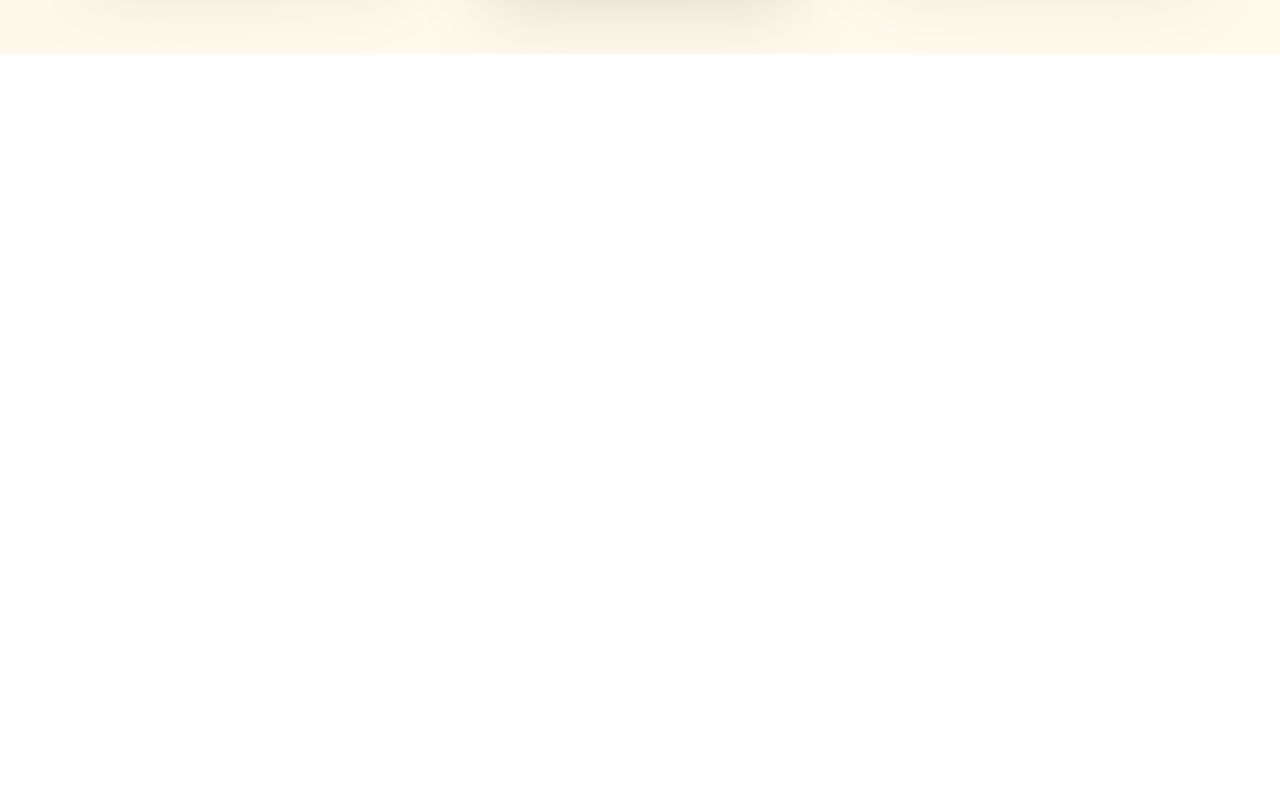
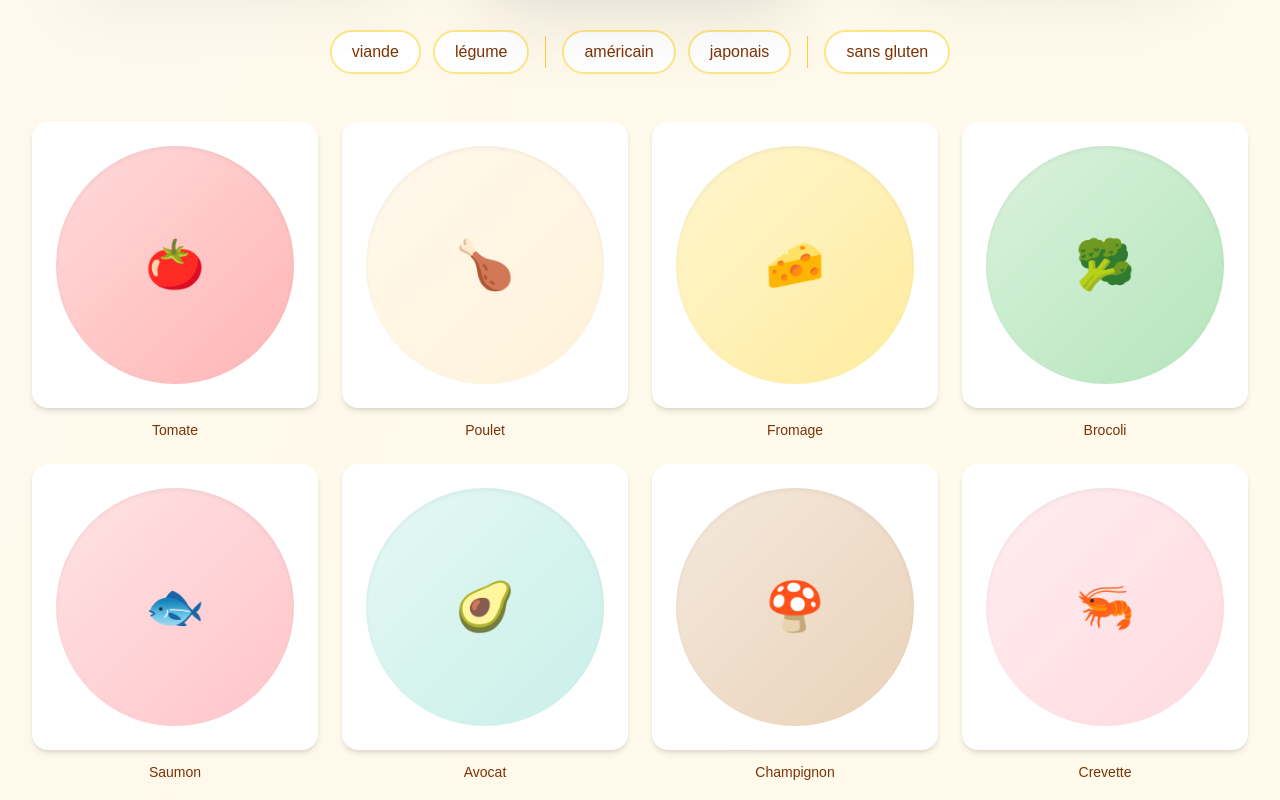
Before and after one commit to Quanghng/dreamdish, a Next.js app: page / in a window 1280 px wide. Shown: the part 1240-2040 px from the top of the page. Before the commit the page ends 1294 px from the top, so only its background shows below. Built offline with nearby package versions, Linux system fonts and the light colour scheme.

Commit message:
main part gallery

```diff
--- /dev/null
+++ b/app/components/FilterBar.tsx
@@ -0,0 +1,62 @@
+'use client';
+
+import { useState } from 'react';
+
+interface FilterBarProps {
+  onFilterChange?: (filters: string[]) => void;
+}
+
+export default function FilterBar({ onFilterChange }: FilterBarProps) {
+  const [activeFilters, setActiveFilters] = useState<string[]>([]);
+
+  const toggleFilter = (filter: string) => {
+    const newFilters = activeFilters.includes(filter)
+      ? activeFilters.filter(f => f !== filter)
+      : [...activeFilters, filter];
+    setActiveFilters(newFilters);
+    onFilterChange?.(newFilters);
+  };
+
+  const FilterChip = ({ label }: { label: string }) => {
+    const isActive = activeFilters.includes(label);
+    return (
+      <button
+        onClick={() => toggleFilter(label)}
+        className={`px-5 py-2 rounded-full border-2 transition-all duration-300 ${
+          isActive
+            ? 'bg-amber-500 border-amber-500 text-white shadow-md'
+            : 'bg-white border-amber-200 text-amber-900 hover:border-amber-400'
+        }`}
+      >
+        {label}
+      </button>
+    );
+  };
+
+  return (
+    <div className="flex flex-wrap items-center justify-center gap-4 px-8">
+      {/* Catégories */}
+      <div className="flex gap-3">
+        <FilterChip label="viande" />
+        <FilterChip label="légume" />
+      </div>
+
+      {/* Separator */}
+      <div className="h-8 w-px bg-amber-300" />
+
+      {/* Style de cuisine */}
+      <div className="flex gap-3">
+        <FilterChip label="américain" />
+        <FilterChip label="japonais" />
+      </div>
+
+      {/* Separator */}
+      <div className="h-8 w-px bg-amber-300" />
+
+      {/* Particularités */}
+      <div className="flex gap-3">
+        <FilterChip label="sans gluten" />
+      </div>
+    </div>
+  );
+}
--- /dev/null
+++ b/app/components/IngredientCard.tsx
@@ -0,0 +1,29 @@
+interface IngredientCardProps {
+  name: string;
+  color: string;
+  icon?: string;
+}
+
+export default function IngredientCard({ name, color, icon }: IngredientCardProps) {
+  return (
+    <div className="group cursor-pointer transition-all duration-300 hover:scale-105 hover:shadow-xl">
+      <div className="bg-white rounded-2xl shadow-md overflow-hidden aspect-square">
+        <div className="w-full h-full flex items-center justify-center p-6">
+          <div
+            className="w-full aspect-square rounded-full flex items-center justify-center shadow-inner transition-transform duration-300 group-hover:scale-110"
+            style={{
+              background: `linear-gradient(135deg, ${color}40, ${color}80)`
+            }}
+          >
+            {icon ? (
+              <span className="text-5xl">{icon}</span>
+            ) : (
+              <div className="w-16 h-16 rounded-full" style={{ backgroundColor: color }} />
+            )}
+          </div>
+        </div>
+      </div>
+      <p className="text-center mt-3 text-amber-900 font-medium text-sm">{name}</p>
+    </div>
+  );
+}
--- a/app/page.tsx
+++ b/app/page.tsx
@@ -4,6 +4,8 @@ import { useState } from 'react';
 import Navbar from './components/Navbar';
 import DishCard from './components/DishCard';
 import IngredientTag from './components/IngredientTag';
+import FilterBar from './components/FilterBar';
+import IngredientCard from './components/IngredientCard';
 
 interface Ingredient {
   id: string;
@@ -36,6 +38,21 @@ export default function Home() {
     { image: '🍤', title: 'Tempura' },
     { image: '🥟', title: 'Ravioli' },
     { image: '🍖', title: 'Viande' },
+  ];
+
+  const ingredientsGallery = [
+    { name: 'Tomate', color: '#FF6B6B', icon: '🍅' },
+    { name: 'Poulet', color: '#FFE5B4', icon: '🍗' },
+    { name: 'Fromage', color: '#FFD93D', icon: '🧀' },
+    { name: 'Brocoli', color: '#6BCB77', icon: '🥦' },
+    { name: 'Saumon', color: '#FF8B94', icon: '🐟' },
+    { name: 'Avocat', color: '#95E1D3', icon: '🥑' },
+    { name: 'Champignon', color: '#D4A574', icon: '🍄' },
+    { name: 'Crevette', color: '#FFB6C1', icon: '🦐' },
+    { name: 'Carotte', color: '#FFA500', icon: '🥕' },
+    { name: 'Œuf', color: '#FFF8DC', icon: '🥚' },
+    { name: 'Riz', color: '#F5F5DC', icon: '🍚' },
+    { name: 'Bœuf', color: '#8B4513', icon: '🥩' },
   ];
 
   const handleAddIngredient = () => {
@@ -96,6 +113,31 @@ export default function Home() {
             ))}
           </div>
         </div>
+
+        {/* Ingredients Gallery Section */}
+        <section className="w-full max-w-7xl mx-auto px-8 py-20">
+          {/* Section Title */}
+          <h2 className="text-4xl font-bold text-amber-900 mb-12 text-center">
+            Choisissez parmi des centaines d'ingrédients
+          </h2>
+
+          {/* Filter Bar */}
+          <div className="mb-12">
+            <FilterBar />
+          </div>
+
+          {/* Ingredients Grid */}
+          <div className="grid grid-cols-2 md:grid-cols-4 gap-6">
+            {ingredientsGallery.map((ingredient, index) => (
+              <IngredientCard
+                key={index}
+                name={ingredient.name}
+                color={ingredient.color}
+                icon={ingredient.icon}
+              />
+            ))}
+          </div>
+        </section>
       </main>
 
       {/* Bottom Interaction Zone */}
```
